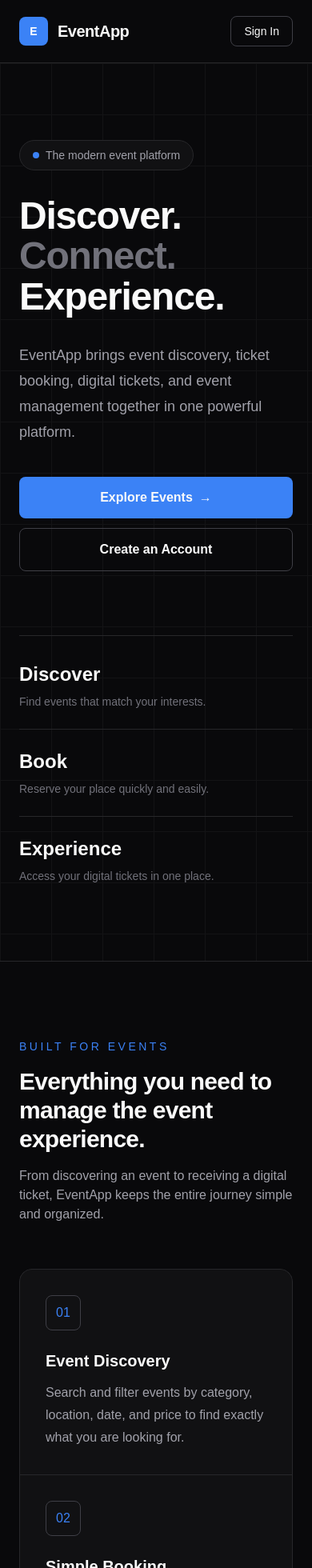
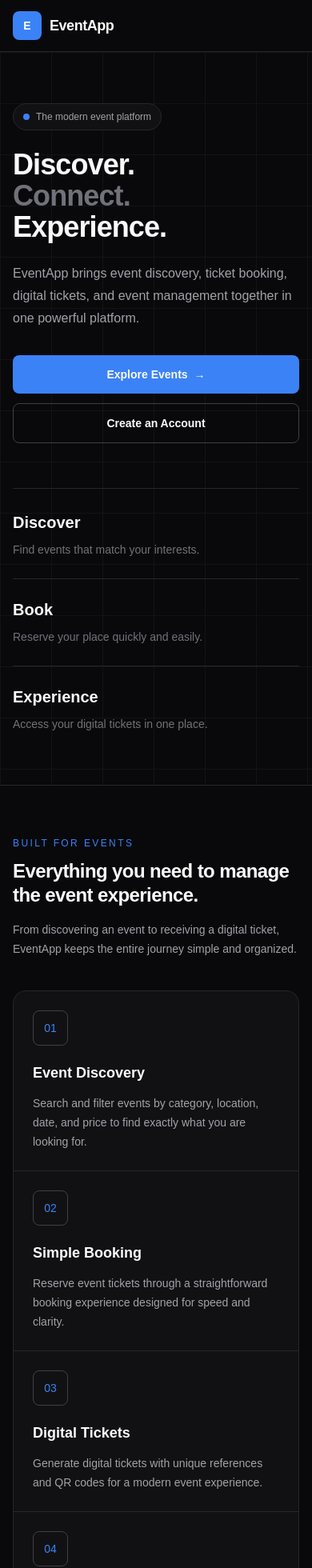
Before and after one commit to wahuu2/Events_App, a Next.js app: page / in a window 390 px wide. Shown: the top 1960 px of the page at 80% size. Built offline with nearby package versions, Linux system fonts and the light colour scheme.

Commit message:
Improve responsive UI across EventApp

```diff
--- a/components/Navbar.tsx
+++ b/components/Navbar.tsx
@@ -4,40 +4,40 @@ import { UserButton } from "@clerk/nextjs";
 export default function Navbar() {
   return (
     <nav className="border-b border-border bg-background">
-      <div className="mx-auto flex max-w-7xl items-center justify-between px-6 py-5 lg:px-8">
+      <div className="mx-auto flex min-h-16 max-w-7xl items-center justify-between gap-4 px-4 sm:px-6 lg:px-8">
         {/* Logo */}
         <Link
           href="/"
-          className="flex items-center gap-3"
+          className="flex shrink-0 items-center gap-2.5"
         >
           <div className="flex h-9 w-9 items-center justify-center rounded-lg bg-accent text-sm font-bold text-white">
             E
           </div>
 
-          <span className="text-xl font-bold tracking-tight">
+          <span className="text-lg font-bold tracking-tight sm:text-xl">
             EventApp
           </span>
         </Link>
 
         {/* Navigation */}
-        <div className="flex items-center gap-3">
+        <div className="flex min-w-0 items-center gap-2 sm:gap-3">
           <Link
             href="/events"
-            className="hidden rounded-lg px-4 py-2 text-sm text-foreground-secondary transition hover:bg-card hover:text-white sm:block"
+            className="hidden rounded-lg px-3 py-2 text-sm text-foreground-secondary transition hover:bg-card hover:text-white sm:block"
           >
             Explore Events
           </Link>
 
           <Link
             href="/sign-in"
-            className="rounded-lg border border-border-hover px-4 py-2 text-sm font-medium transition hover:bg-card"
+            className="hidden rounded-lg border border-border-hover px-3 py-2 text-sm font-medium transition hover:bg-card sm:block"
           >
             Sign In
           </Link>
 
           <Link
             href="/sign-up"
-            className="hidden rounded-lg bg-accent px-4 py-2 text-sm font-semibold text-white transition hover:bg-accent-hover sm:block"
+            className="hidden rounded-lg bg-accent px-3 py-2 text-sm font-semibold text-white transition hover:bg-accent-hover md:block"
           >
             Get Started
           </Link>
--- a/src/app/globals.css
+++ b/src/app/globals.css
@@ -1,21 +1,17 @@
 @import "tailwindcss";
 
 :root {
-  /* Backgrounds */
   --background: #09090b;
   --background-secondary: #111113;
   --card: #18181b;
 
-  /* Borders */
   --border: #27272a;
   --border-hover: #3f3f46;
 
-  /* Text */
   --foreground: #fafafa;
   --foreground-secondary: #a1a1aa;
   --foreground-muted: #71717a;
 
-  /* Brand */
   --accent: #3b82f6;
   --accent-hover: #2563eb;
 }
@@ -39,12 +35,17 @@
   --font-mono: var(--font-geist-mono);
 }
 
+/* -------------------------------- */
+/* Base                             */
+/* -------------------------------- */
+
 * {
   box-sizing: border-box;
 }
 
 html {
   scroll-behavior: smooth;
+  overflow-x: hidden;
 }
 
 body {
@@ -53,17 +54,162 @@ body {
   font-family: Arial, Helvetica, sans-serif;
   margin: 0;
   min-height: 100vh;
+  overflow-x: hidden;
 }
 
-/* Selection */
 ::selection {
   background: var(--accent);
   color: #ffffff;
 }
 
-/* Scrollbar */
+/* -------------------------------- */
+/* Responsive Media                 */
+/* -------------------------------- */
+
+img,
+video,
+svg,
+canvas {
+  max-width: 100%;
+}
+
+img {
+  display: block;
+  height: auto;
+}
+
+/* -------------------------------- */
+/* Forms                            */
+/* -------------------------------- */
+
+button,
+input,
+textarea,
+select {
+  font: inherit;
+  max-width: 100%;
+}
+
+button {
+  cursor: pointer;
+}
+
+/* Prevent long text from breaking layouts */
+h1,
+h2,
+h3,
+h4,
+h5,
+h6,
+p {
+  overflow-wrap: break-word;
+}
+
+a {
+  color: inherit;
+  text-decoration: none;
+  overflow-wrap: break-word;
+}
+
+/* -------------------------------- */
+/* Tables                           */
+/* -------------------------------- */
+
+.table-wrapper {
+  width: 100%;
+  overflow-x: auto;
+  -webkit-overflow-scrolling: touch;
+}
+
+table {
+  max-width: 100%;
+}
+
+/* -------------------------------- */
+/* Mobile Container                 */
+/* -------------------------------- */
+
+.container-responsive {
+  width: 100%;
+  max-width: 1280px;
+  margin-inline: auto;
+  padding-inline: 1rem;
+}
+
+@media (min-width: 640px) {
+  .container-responsive {
+    padding-inline: 1.5rem;
+  }
+}
+
+@media (min-width: 1024px) {
+  .container-responsive {
+    padding-inline: 2rem;
+  }
+}
+
+/* -------------------------------- */
+/* Responsive Text                  */
+/* -------------------------------- */
+
+.text-responsive-xl {
+  font-size: 1.875rem;
+  line-height: 2.25rem;
+}
+
+@media (min-width: 768px) {
+  .text-responsive-xl {
+    font-size: 2.25rem;
+    line-height: 2.5rem;
+  }
+}
+
+@media (min-width: 1024px) {
+  .text-responsive-xl {
+    font-size: 3rem;
+    line-height: 1;
+  }
+}
+
+/* -------------------------------- */
+/* Mobile Buttons                   */
+/* -------------------------------- */
+
+.button-responsive {
+  width: 100%;
+}
+
+@media (min-width: 640px) {
+  .button-responsive {
+    width: auto;
+  }
+}
+
+/* -------------------------------- */
+/* Responsive Cards                 */
+/* -------------------------------- */
+
+.card-responsive {
+  width: 100%;
+  min-width: 0;
+}
+
+/* -------------------------------- */
+/* Prevent Flex/Grid Overflow       */
+/* -------------------------------- */
+
+.flex > *,
+.grid > * {
+  min-width: 0;
+}
+
+/* -------------------------------- */
+/* Scrollbar                        */
+/* -------------------------------- */
+
 ::-webkit-scrollbar {
   width: 8px;
+  height: 8px;
 }
 
 ::-webkit-scrollbar-track {
@@ -79,26 +225,39 @@ body {
   background: #52525b;
 }
 
-/* Form elements */
-button,
+/* -------------------------------- */
+/* Small Screen Improvements        */
+/* -------------------------------- */
+
+@media (max-width: 639px) {
   input,
   textarea,
   select {
-  font: inherit;
+    width: 100%;
   }
 
   button {
-  cursor: pointer;
+    max-width: 100%;
+  }
 }
 
-/* Links */
-a {
-  color: inherit;
-  text-decoration: none;
+/* -------------------------------- */
+/* Print                            */
+/* -------------------------------- */
+
+@media print {
+  html,
+  body {
+    background: #ffffff;
+    color: #000000;
+    overflow: visible;
   }
 
-/* Images */
-img {
-  max-width: 100%;
-  display: block;
+  .print-hidden {
+    display: none !important;
   }
+
+  .ticket-card {
+    break-inside: avoid;
+  }
+}
--- a/src/app/page.tsx
+++ b/src/app/page.tsx
@@ -1,9 +1,11 @@
 import Link from "next/link";
 import Navbar from "@/components/Navbar";
+
 export default function HomePage() {
   return (
-    <main className="min-h-screen bg-background text-foreground">
+    <main className="min-h-screen overflow-x-hidden bg-background text-foreground">
       <Navbar />
+
       {/* Hero */}
       <section className="relative overflow-hidden border-b border-border">
         {/* Subtle background grid */}
@@ -18,16 +20,16 @@ export default function HomePage() {
           />
         </div>
 
-        <div className="relative mx-auto flex min-h-[75vh] max-w-7xl flex-col justify-center px-6 py-24 lg:px-8">
-          <div className="max-w-4xl">
+        <div className="relative mx-auto flex min-h-[auto] max-w-7xl flex-col justify-center px-4 py-16 sm:px-6 sm:py-20 md:min-h-[70vh] md:py-24 lg:px-8 lg:py-28">
+          <div className="w-full max-w-4xl">
             {/* Eyebrow */}
-            <div className="mb-8 inline-flex items-center gap-2 rounded-full border border-border bg-background-secondary px-4 py-2 text-sm text-foreground-secondary">
-              <span className="h-2 w-2 rounded-full bg-accent" />
-              The modern event platform
+            <div className="mb-6 inline-flex max-w-full items-center gap-2 rounded-full border border-border bg-background-secondary px-3 py-2 text-xs text-foreground-secondary sm:mb-8 sm:px-4 sm:text-sm">
+              <span className="h-2 w-2 shrink-0 rounded-full bg-accent" />
+              <span>The modern event platform</span>
             </div>
 
             {/* Heading */}
-            <h1 className="text-5xl font-bold leading-[1.05] tracking-tight sm:text-6xl lg:text-8xl">
+            <h1 className="max-w-4xl text-4xl font-bold leading-[1.08] tracking-tight sm:text-5xl md:text-6xl lg:text-8xl">
               Discover.
               <br />
               <span className="text-foreground-muted">Connect.</span>
@@ -36,17 +38,17 @@ export default function HomePage() {
             </h1>
 
             {/* Description */}
-            <p className="mt-8 max-w-2xl text-lg leading-8 text-foreground-secondary sm:text-xl">
+            <p className="mt-6 max-w-2xl text-base leading-7 text-foreground-secondary sm:mt-8 sm:text-lg sm:leading-8 md:text-xl">
               EventApp brings event discovery, ticket booking, digital
               tickets, and event management together in one powerful
               platform.
             </p>
 
             {/* CTA */}
-            <div className="mt-10 flex flex-col gap-3 sm:flex-row">
+            <div className="mt-8 flex w-full flex-col gap-3 sm:mt-10 sm:w-auto sm:flex-row">
               <Link
                 href="/events"
-                className="inline-flex items-center justify-center rounded-lg bg-accent px-7 py-3.5 font-semibold text-white transition hover:bg-accent-hover"
+                className="inline-flex w-full items-center justify-center rounded-lg bg-accent px-6 py-3.5 text-sm font-semibold text-white transition hover:bg-accent-hover sm:w-auto sm:px-7"
               >
                 Explore Events
                 <span className="ml-2">→</span>
@@ -54,7 +56,7 @@ export default function HomePage() {
 
               <Link
                 href="/sign-up"
-                className="inline-flex items-center justify-center rounded-lg border border-border-hover px-7 py-3.5 font-semibold text-white transition hover:bg-card"
+                className="inline-flex w-full items-center justify-center rounded-lg border border-border-hover px-6 py-3.5 text-sm font-semibold text-white transition hover:bg-card sm:w-auto sm:px-7"
               >
                 Create an Account
               </Link>
@@ -62,29 +64,40 @@ export default function HomePage() {
           </div>
 
           {/* Hero bottom information */}
-          <div className="mt-20 grid max-w-4xl grid-cols-1 border-t border-border pt-8 sm:grid-cols-3">
-            <div className="border-b border-border pb-6 sm:border-b-0 sm:border-r sm:pr-8">
-              <p className="text-2xl font-bold">Discover</p>
+          <div className="mt-14 w-full max-w-4xl border-t border-border pt-7 sm:mt-20 sm:pt-8">
+            <div className="grid grid-cols-1 sm:grid-cols-3">
+              {/* Discover */}
+              <div className="border-b border-border pb-6 sm:border-b-0 sm:border-r sm:pr-6 md:pr-8">
+                <p className="text-xl font-bold sm:text-2xl">
+                  Discover
+                </p>
 
-              <p className="mt-2 text-sm text-foreground-muted">
+                <p className="mt-2 max-w-xs text-sm leading-6 text-foreground-muted">
                   Find events that match your interests.
                 </p>
               </div>
 
-            <div className="border-b border-border py-6 sm:border-b-0 sm:border-r sm:px-8 sm:py-0">
-              <p className="text-2xl font-bold">Book</p>
+              {/* Book */}
+              <div className="border-b border-border py-6 sm:border-b-0 sm:border-r sm:px-6 md:px-8">
+                <p className="text-xl font-bold sm:text-2xl">
+                  Book
+                </p>
 
-              <p className="mt-2 text-sm text-foreground-muted">
+                <p className="mt-2 max-w-xs text-sm leading-6 text-foreground-muted">
                   Reserve your place quickly and easily.
                 </p>
               </div>
 
-            <div className="pt-6 sm:pl-8 sm:pt-0">
-              <p className="text-2xl font-bold">Experience</p>
+              {/* Experience */}
+              <div className="pt-6 sm:pl-6 sm:pt-0 md:pl-8">
+                <p className="text-xl font-bold sm:text-2xl">
+                  Experience
+                </p>
 
-              <p className="mt-2 text-sm text-foreground-muted">
+                <p className="mt-2 max-w-xs text-sm leading-6 text-foreground-muted">
                   Access your digital tickets in one place.
                 </p>
+              </div>
             </div>
           </div>
         </div>
@@ -92,82 +105,83 @@ export default function HomePage() {
 
       {/* Platform Features */}
       <section className="border-b border-border">
-        <div className="mx-auto max-w-7xl px-6 py-24 lg:px-8">
+        <div className="mx-auto max-w-7xl px-4 py-16 sm:px-6 sm:py-20 md:py-24 lg:px-8">
           <div className="max-w-2xl">
-            <p className="text-sm font-medium uppercase tracking-[0.25em] text-accent">
+            <p className="text-xs font-medium uppercase tracking-[0.2em] text-accent sm:text-sm sm:tracking-[0.25em]">
               Built for events
             </p>
 
-            <h2 className="mt-4 text-3xl font-bold tracking-tight sm:text-4xl">
+            <h2 className="mt-3 text-2xl font-bold leading-tight tracking-tight sm:mt-4 sm:text-3xl md:text-4xl">
               Everything you need to manage the event experience.
             </h2>
 
-            <p className="mt-4 text-foreground-secondary">
+            <p className="mt-4 text-sm leading-6 text-foreground-secondary sm:text-base">
               From discovering an event to receiving a digital ticket,
               EventApp keeps the entire journey simple and organized.
             </p>
           </div>
 
-          <div className="mt-14 grid gap-px overflow-hidden rounded-2xl border border-border bg-border md:grid-cols-2">
+          {/* Feature Grid */}
+          <div className="mt-10 grid gap-px overflow-hidden rounded-2xl border border-border bg-border sm:mt-14 md:grid-cols-2">
             {/* Feature 1 */}
-            <div className="bg-background-secondary p-8 transition hover:bg-card">
-              <div className="mb-6 flex h-11 w-11 items-center justify-center rounded-lg border border-border-hover text-accent">
+            <div className="min-w-0 bg-background-secondary p-6 transition hover:bg-card sm:p-8">
+              <div className="mb-5 flex h-11 w-11 items-center justify-center rounded-lg border border-border-hover text-sm font-medium text-accent">
                 01
               </div>
 
-              <h3 className="text-xl font-semibold">
+              <h3 className="text-lg font-semibold sm:text-xl">
                 Event Discovery
               </h3>
 
-              <p className="mt-3 leading-7 text-foreground-secondary">
-                Search and filter events by category, location, date, and
-                price to find exactly what you are looking for.
+              <p className="mt-3 text-sm leading-6 text-foreground-secondary sm:text-base sm:leading-7">
+                Search and filter events by category, location, date,
+                and price to find exactly what you are looking for.
               </p>
             </div>
 
             {/* Feature 2 */}
-            <div className="bg-background-secondary p-8 transition hover:bg-card">
-              <div className="mb-6 flex h-11 w-11 items-center justify-center rounded-lg border border-border-hover text-accent">
+            <div className="min-w-0 bg-background-secondary p-6 transition hover:bg-card sm:p-8">
+              <div className="mb-5 flex h-11 w-11 items-center justify-center rounded-lg border border-border-hover text-sm font-medium text-accent">
                 02
               </div>
 
-              <h3 className="text-xl font-semibold">
+              <h3 className="text-lg font-semibold sm:text-xl">
                 Simple Booking
               </h3>
 
-              <p className="mt-3 leading-7 text-foreground-secondary">
+              <p className="mt-3 text-sm leading-6 text-foreground-secondary sm:text-base sm:leading-7">
                 Reserve event tickets through a straightforward booking
                 experience designed for speed and clarity.
               </p>
             </div>
 
             {/* Feature 3 */}
-            <div className="bg-background-secondary p-8 transition hover:bg-card">
-              <div className="mb-6 flex h-11 w-11 items-center justify-center rounded-lg border border-border-hover text-accent">
+            <div className="min-w-0 bg-background-secondary p-6 transition hover:bg-card sm:p-8">
+              <div className="mb-5 flex h-11 w-11 items-center justify-center rounded-lg border border-border-hover text-sm font-medium text-accent">
                 03
               </div>
 
-              <h3 className="text-xl font-semibold">
+              <h3 className="text-lg font-semibold sm:text-xl">
                 Digital Tickets
               </h3>
 
-              <p className="mt-3 leading-7 text-foreground-secondary">
+              <p className="mt-3 text-sm leading-6 text-foreground-secondary sm:text-base sm:leading-7">
                 Generate digital tickets with unique references and QR
                 codes for a modern event experience.
               </p>
             </div>
 
             {/* Feature 4 */}
-            <div className="bg-background-secondary p-8 transition hover:bg-card">
-              <div className="mb-6 flex h-11 w-11 items-center justify-center rounded-lg border border-border-hover text-accent">
+            <div className="min-w-0 bg-background-secondary p-6 transition hover:bg-card sm:p-8">
+              <div className="mb-5 flex h-11 w-11 items-center justify-center rounded-lg border border-border-hover text-sm font-medium text-accent">
                 04
               </div>
 
-              <h3 className="text-xl font-semibold">
+              <h3 className="text-lg font-semibold sm:text-xl">
                 Organizer Tools
               </h3>
 
-              <p className="mt-3 leading-7 text-foreground-secondary">
+              <p className="mt-3 text-sm leading-6 text-foreground-secondary sm:text-base sm:leading-7">
                 Create events, monitor bookings, manage attendees, and
                 understand event performance from your dashboard.
               </p>
@@ -178,19 +192,19 @@ export default function HomePage() {
 
       {/* CTA */}
       <section>
-        <div className="mx-auto max-w-7xl px-6 py-24 lg:px-8">
-          <div className="rounded-2xl border border-border bg-background-secondary p-8 sm:p-12 lg:p-16">
-            <div className="flex flex-col justify-between gap-10 lg:flex-row lg:items-end">
-              <div className="max-w-2xl">
-                <p className="text-sm font-medium uppercase tracking-[0.25em] text-accent">
+        <div className="mx-auto max-w-7xl px-4 py-16 sm:px-6 sm:py-20 md:py-24 lg:px-8">
+          <div className="rounded-2xl border border-border bg-background-secondary p-6 sm:p-10 md:p-12 lg:p-16">
+            <div className="flex flex-col gap-8 lg:flex-row lg:items-end lg:justify-between lg:gap-10">
+              <div className="min-w-0 max-w-2xl">
+                <p className="text-xs font-medium uppercase tracking-[0.2em] text-accent sm:text-sm sm:tracking-[0.25em]">
                   Start exploring
                 </p>
 
-                <h2 className="mt-4 text-3xl font-bold tracking-tight sm:text-5xl">
+                <h2 className="mt-3 text-2xl font-bold leading-tight tracking-tight sm:mt-4 sm:text-3xl md:text-5xl">
                   Your next experience is waiting.
                 </h2>
 
-                <p className="mt-5 text-foreground-secondary">
+                <p className="mt-4 text-sm leading-6 text-foreground-secondary sm:mt-5 sm:text-base">
                   Discover upcoming events and find something worth
                   experiencing.
                 </p>
@@ -198,7 +212,7 @@ export default function HomePage() {
 
               <Link
                 href="/events"
-                className="inline-flex shrink-0 items-center justify-center rounded-lg bg-accent px-7 py-3.5 font-semibold text-white transition hover:bg-accent-hover"
+                className="inline-flex w-full shrink-0 items-center justify-center rounded-lg bg-accent px-6 py-3.5 text-sm font-semibold text-white transition hover:bg-accent-hover sm:w-auto sm:px-7"
               >
                 Browse Events
                 <span className="ml-2">→</span>
@@ -210,12 +224,12 @@ export default function HomePage() {
 
       {/* Footer */}
       <footer className="border-t border-border">
-        <div className="mx-auto flex max-w-7xl flex-col gap-4 px-6 py-8 text-sm text-foreground-muted sm:flex-row sm:items-center sm:justify-between lg:px-8">
-          <p>
+        <div className="mx-auto flex max-w-7xl flex-col gap-5 px-4 py-7 text-sm text-foreground-muted sm:flex-row sm:items-center sm:justify-between sm:px-6 lg:px-8">
+          <p className="text-center sm:text-left">
             © {new Date().getFullYear()} EventApp. All rights reserved.
           </p>
 
-          <div className="flex gap-6">
+          <div className="flex justify-center gap-6 sm:justify-end">
             <Link
               href="/events"
               className="transition hover:text-white"
```
Lines whose indentation alone changed are shown as unchanged.
